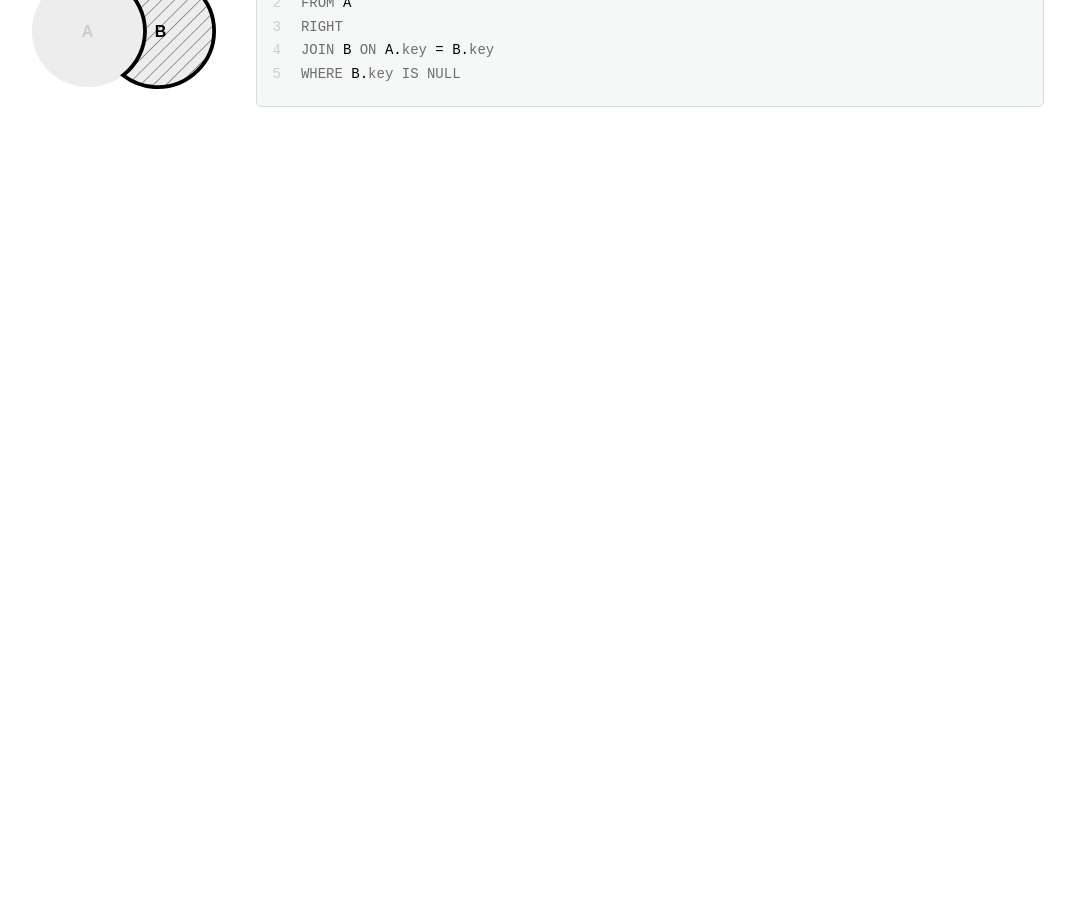
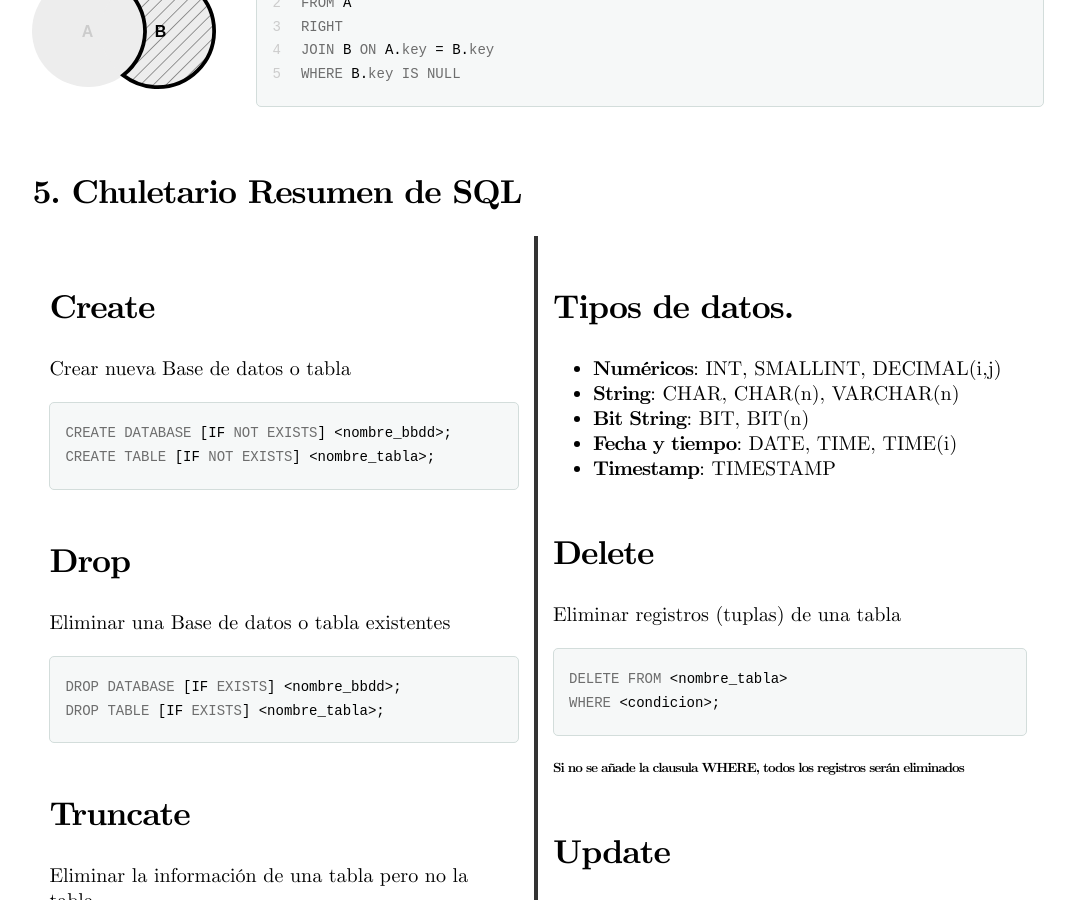
Before and after one commit to TeoRojas/teorojas.github.io, a Jekyll site: the page built from bases-de-datos/UD05-teoria.md, in a window 1280 px wide and 900 px high, scrolled down 2000 px. Shown: the whole window, without its empty margins (102-1177 px from the left). Built offline with Jekyll 4.4.1, drawn with Linux system fonts in a browser that asks for light colours; nearby versions of some CDN libraries; before the commit the page ends 2405 px from its top, so only the background shows below that; some of the changed text lies outside the part shown.

Commit message:
BBDD.UD04-> 'SELECT' added

````diff
--- a/bases-de-datos/UD05-teoria.md
+++ b/bases-de-datos/UD05-teoria.md
@@ -127,3 +127,129 @@ abstract: Sinopsis de la unidad 05
 <span class="k">WHERE</span> <span class="n">B</span><span class="p">.</span><span class="k">key</span> <span class="k">IS</span> <span class="k">NULL</span>
 </pre></td></tr></tbody></table></code></pre></div></div>
 </div>
+
+
+
+# 5. Chuletario Resumen de SQL
+
+
+<div class="two-columns">
+  <div markdown="1"> <!-- Columna izquierda  -->
+
+# Create
+Crear nueva Base de datos o tabla
+
+```sql
+CREATE DATABASE [IF NOT EXISTS] <nombre_bbdd>;
+CREATE TABLE [IF NOT EXISTS] <nombre_tabla>;
+```
+
+# Drop
+Eliminar una Base de datos o tabla existentes
+
+```sql
+DROP DATABASE [IF EXISTS] <nombre_bbdd>;
+DROP TABLE [IF EXISTS] <nombre_tabla>;
+```
+
+# Truncate
+Eliminar la información de una tabla pero no la tabla
+
+```sql
+TRUNCATE TABLE  <nombre_tabla>;
+```
+
+# Alter
+Añadir, modificar o eliminar restricciones o columnas en una tabla
+
+```sql
+ALTER TABLE <nombre_tabla>
+ADD <nombre_columna> <tipo_dato>;
+
+ALTER TABLE <nombre_tabla>
+ALTER COLUMN <nombre_columna> <tipo_dato>;
+
+ALTER TABLE <nombre_tabla>
+DROP COLUMN <nombre_columna>;
+```
+
+# Insert
+Insertar nuevos registros (tuplas) en una tabla
+
+```sql
+INSERT INTO <nombre_tabla> (nombre_col1, ...)
+VALUES (valor1, ...),
+VALUES (valorN, ...);
+```
+##### No se necesita especificar los nombres de las columnas si se van a añadir valores para todas las columnas
+
+# Select
+Seleccionar/Mostrar datos de una tabla
+
+```sql
+SELECT <lista_atributos>
+FROM <nombre_tabla>;
+```
+##### Si se quieren mostrar todos los atributos poner un (*) en la lista_atributos
+
+
+
+
+
+  </div>
+  <div markdown="1"> <!-- Columna derecha  -->
+
+# Tipos de datos.
+
+- **Numéricos**: INT, SMALLINT, DECIMAL(i,j)
+- **String**: CHAR, CHAR(n), VARCHAR(n)
+- **Bit String**: BIT, BIT(n)
+- **Fecha y tiempo**: DATE, TIME, TIME(i)
+- **Timestamp**: TIMESTAMP
+
+# Delete
+Eliminar registros (tuplas) de una tabla
+
+```sql
+DELETE FROM <nombre_tabla>
+WHERE <condicion>;
+```
+##### Si no se añade la clausula WHERE, todos los registros serán eliminados
+
+# Update
+
+```sql
+UPDATE <nombre_tabla>
+SET <nombre_columna> = <nuevo_valor>
+WHERE <condicion>;
+```
+
+
+# In
+Filtrar resultados de una consulta comparando una columna con una lista de valores específicos
+
+```sql
+SELECT <lista_atributos>
+FROM <nombre_tabla>
+WHERE columna1 IN (otro_select);
+```
+
+# Null
+Comprobar que un valor es desconocido/inexistente
+
+```sql
+<nombre_atributo> IN [NOT] NULL
+```
+
+# Order By
+Ordenar los resultados de una consulta
+
+```sql
+SELECT * FROM <nombre_tabla>
+ORDER BY <nombre_atributo> <ASC/DESC>
+```
+##### ASC para mostrar orden ascendente, DESC para mostrar orden descendente
+
+
+  </div>
+</div>
````
Also changed, not shown: bases-de-datos/UD04-teoria.md (+149 -181 lines).
